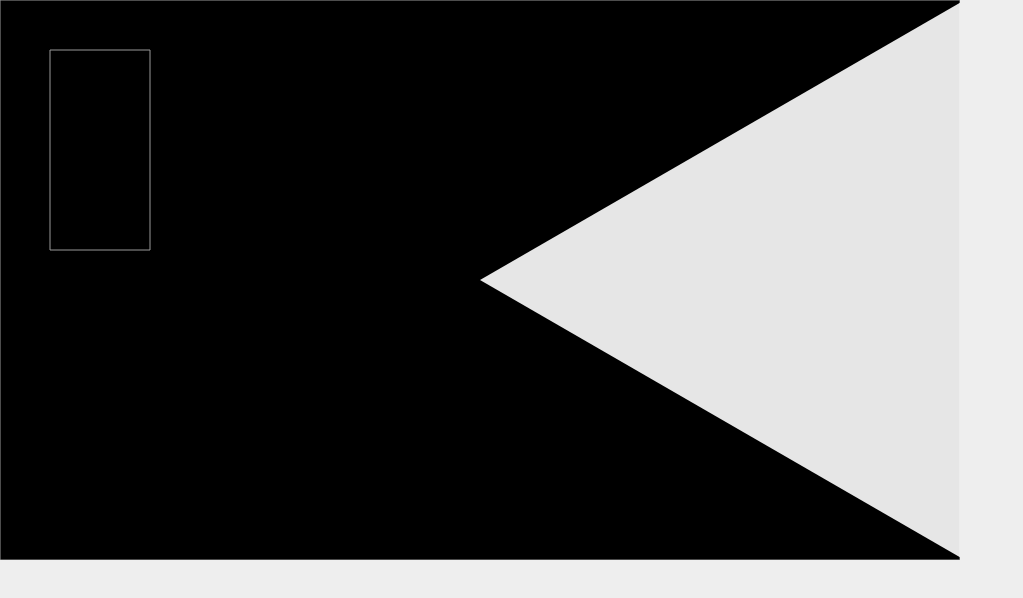
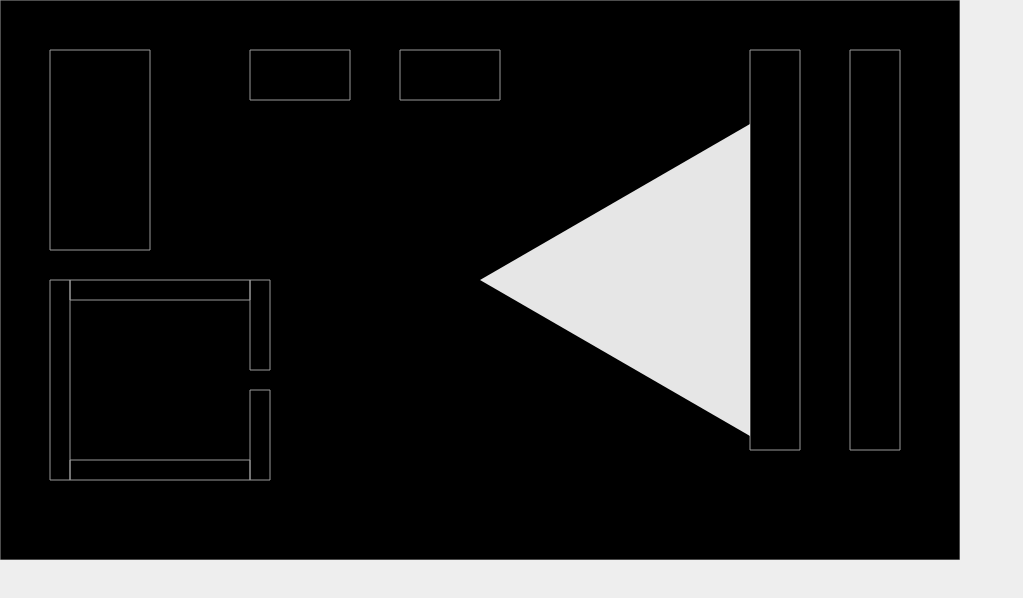
Before and after one commit to fatnic/fovsight, a plain HTML site: page index.html in a window 1280 px wide. Shown: the whole page, without its empty margins (0-1023 px from the left). Drawn offline with Linux system fonts and the light colour scheme.

Commit message:
got some funky walls going on

```diff
--- a/index.html
+++ b/index.html
@@ -12,7 +12,7 @@
         <canvas id="canvas" width="960" height="560"></canvas>
     </body>
 
-    <script src="segments.js" charset="utf-8"></script>
+    <script src="walls.js" charset="utf-8"></script>
     <script src="keycontrol.js" charset="utf-8"></script>
     <script src="tools.js" charset="utf-8"></script>
     <script src="sight.js" charset="utf-8"></script>
--- a/keycontrol.js
+++ b/keycontrol.js
@@ -1,10 +1,14 @@
 var Key = {
     _pressed: {},
 
+    SPACE: 32,
     A: 65,
+    B: 66,
+    C: 68,
     W: 87,
     D: 68,
     S: 83,
+
 
     isDown: function(keyCode) {
         return this._pressed[keyCode];
--- a/segments.js
+++ /dev/null
@@ -1,10 +0,0 @@
-var Walls = {
-    segments: [],
-
-    addWall: function(x,y,w,h){
-        this.segments.push({a:{x:x,y:y}, b:{x:x+w,y:y}});
-        this.segments.push({a:{x:x+w,y:y}, b:{x:x+w,y:y+h}});
-        this.segments.push({a:{x:x+w,y:y+h}, b:{x:x,y:y+h}});
-        this.segments.push({a:{x:x,y:y+h}, b:{x:x,y:y}});
-    }
-};
--- a/sight.js
+++ b/sight.js
@@ -1,12 +1,27 @@
 var RAD = 2 * Math.PI;
 var heading = 0;
 var FOV = deg2rad(60);
+var SPEED = 10;
 
 var canvas = document.getElementById('canvas');
 var ctx = canvas.getContext('2d');
 
-Walls.addWall(0, 0, canvas.width, canvas.height);
-Walls.addWall(50,50,100,200);
+// Outer wall
+Walls.add(0, 0, canvas.width, canvas.height);
+
+// Room
+Walls.add(50,50,100,200);
+Walls.add(850,50,50,400);
+Walls.add(750,50,50,400);
+Walls.add(250,50,100,50);
+Walls.add(400,50,100,50);
+
+// Random walls
+Walls.add(50,280,20,200);
+Walls.add(250,280,20,90);
+Walls.add(250,390,20,90);
+Walls.add(70,280,180,20);
+Walls.add(70,460,180,20);
 
 function draw() {
     ctx.fillStyle = "#000";
@@ -128,15 +143,21 @@ function draw() {
     // }
 }
 
-var updateCanvas = true;
+var lastUpdate = Date.now();
 
 function drawLoop() {
     window.requestAnimationFrame(drawLoop);
 
-    if (Key.isDown(Key.W)) Center.y -= 1;
-    if (Key.isDown(Key.S)) Center.y += 1;
-    if (Key.isDown(Key.D)) Center.x += 1;
-    if (Key.isDown(Key.A)) Center.x -= 1;
+    var now = Date.now();
+    var dt = (now - lastUpdate)/100;
+    lastUpdate = now;
+
+    console.log(dt);
+
+    if (Key.isDown(Key.W)) Center.y -= SPEED*dt;
+    if (Key.isDown(Key.S)) Center.y += SPEED*dt;
+    if (Key.isDown(Key.D)) Center.x += SPEED*dt;
+    if (Key.isDown(Key.A)) Center.x -= SPEED*dt;
 
     draw();
 }
--- /dev/null
+++ b/walls.js
@@ -0,0 +1,19 @@
+var Walls = {
+    segments: [],
+    add: function(x,y,w,h){
+        this.segments.push({a:{x:x,y:y}, b:{x:x+w,y:y}});
+        this.segments.push({a:{x:x+w,y:y}, b:{x:x+w,y:y+h}});
+        this.segments.push({a:{x:x+w,y:y+h}, b:{x:x,y:y+h}});
+        this.segments.push({a:{x:x,y:y+h}, b:{x:x,y:y}});
+    }
+};
+
+function Wall(x,y,w,h){
+    var segments = [];
+    var add = function(x,y,w,h){
+        this.segments.push({a:{x:x,y:y}, b:{x:x+w,y:y}});
+        this.segments.push({a:{x:x+w,y:y}, b:{x:x+w,y:y+h}});
+        this.segments.push({a:{x:x+w,y:y+h}, b:{x:x,y:y+h}});
+        this.segments.push({a:{x:x,y:y+h}, b:{x:x,y:y}});
+    };
+}
```
